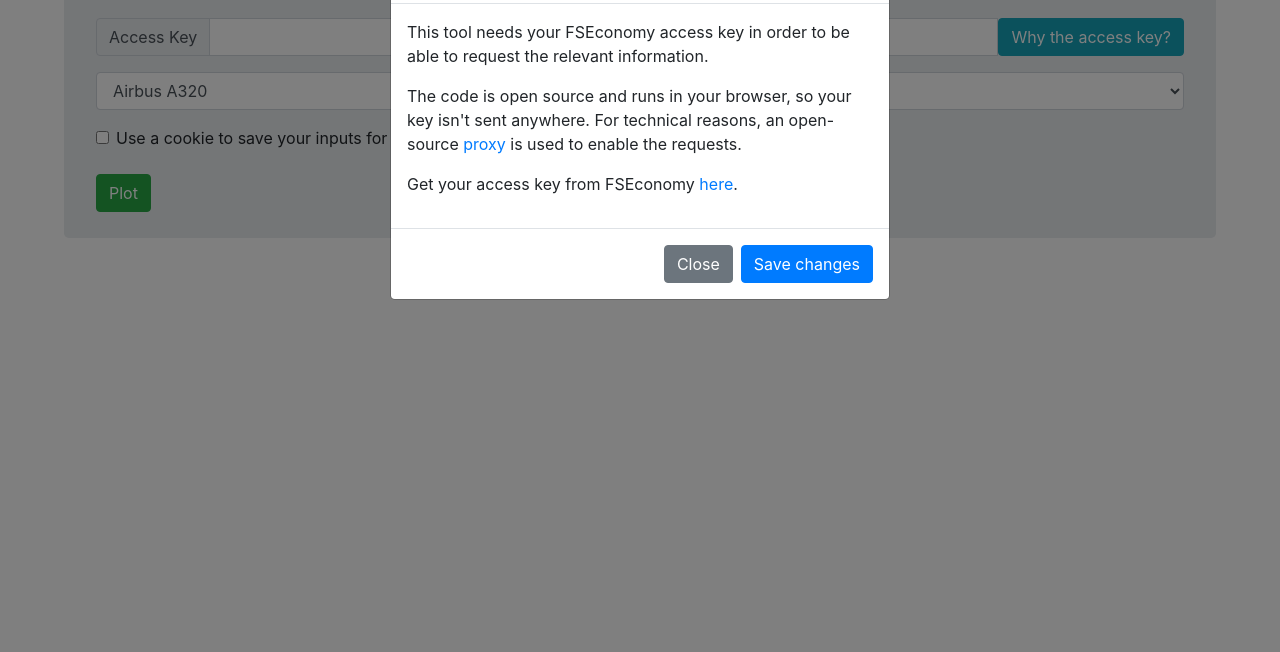
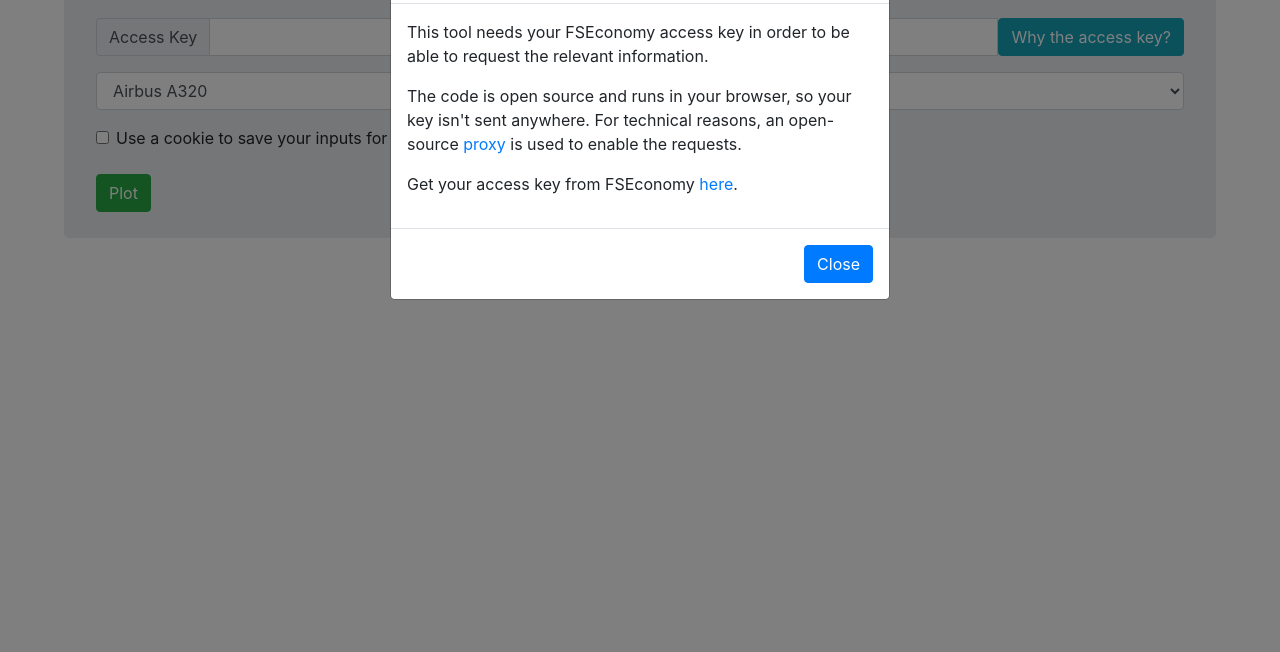
Before and after one commit to felixgravila/fseconomy-plot-missions, a plain HTML site: page index.html in a window 1280 px wide. Both pictures are taken after a click on the button "Why the access key?". Shown: the part 88-740 px from the top of the page. Drawn offline with nearby package versions, Linux system fonts and the light colour scheme; files that its build step writes are made by us from their sources.

Commit message:
Removed unnecesary button

```diff
--- a/index.html
+++ b/index.html
@@ -37,8 +37,7 @@
 				<p>Get your access key from FSEconomy <a href="https://server.fseconomy.net/datafeeds.jsp">here</a>.</p>
 			</div>
 			<div class="modal-footer">
-			<button type="button" class="btn btn-secondary" data-dismiss="modal">Close</button>
-			<button type="button" class="btn btn-primary">Save changes</button>
+			<button type="button" class="btn btn-primary" data-dismiss="modal">Close</button>
 			</div>
 		</div>
 		</div>
```
